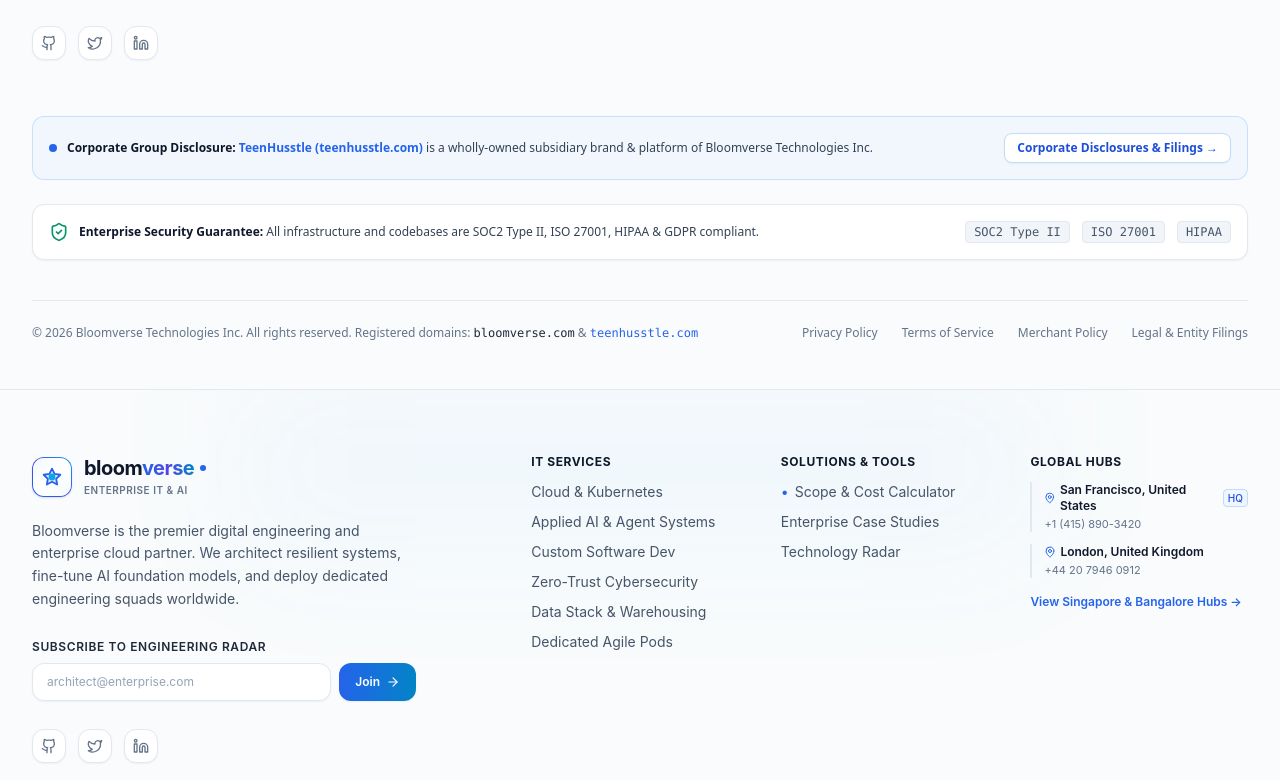
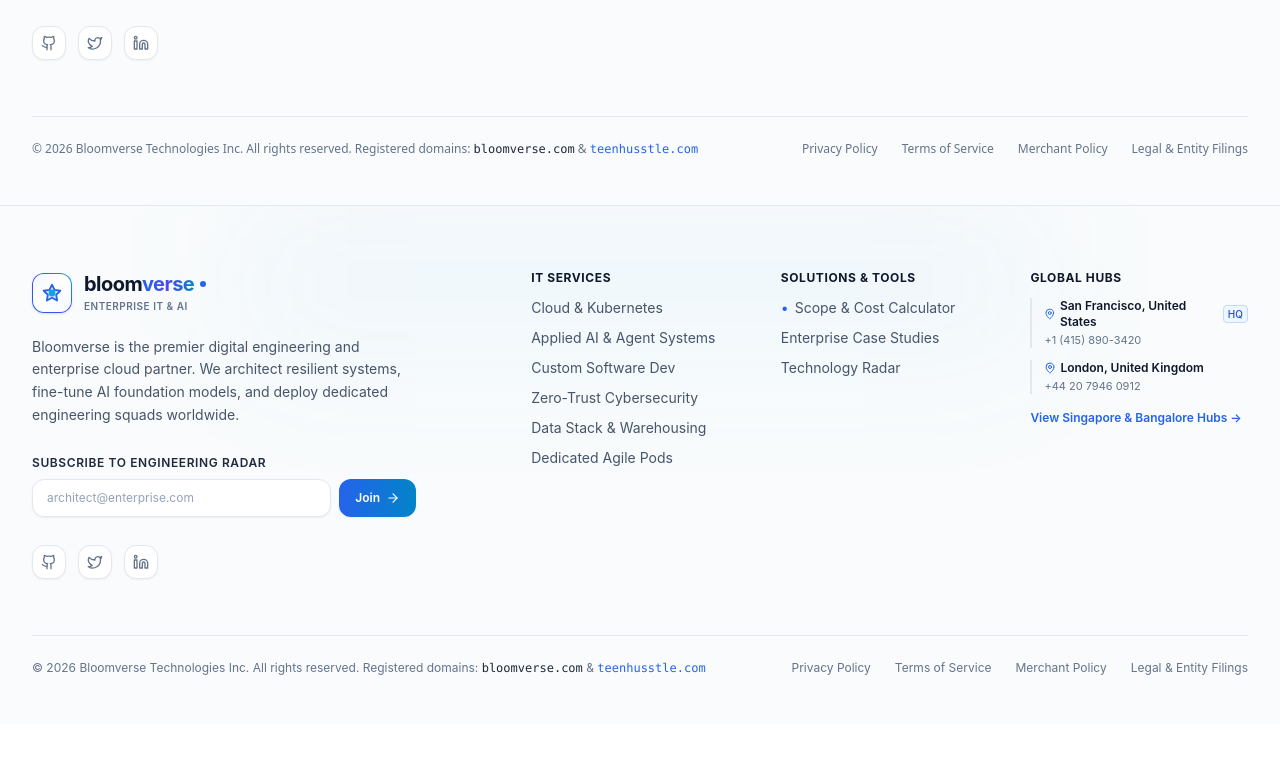
Before and after one commit to AshwetKini/bloomverse, a Next.js app: page /legal in a window 1280 px wide. Shown: the part 2200-2980 px from the top of the page. After the commit the page ends 2924 px from the top, so only its background shows below. Built offline with nearby package versions, Linux system fonts and the light colour scheme.

Commit message:
your message

```diff
--- a/components/layout/Footer.tsx
+++ b/components/layout/Footer.tsx
@@ -7,7 +7,6 @@ import { officeLocations } from '@/data/companyData';
 import {
   ArrowRight,
   CheckCircle2,
-  ShieldCheck,
   MapPin,
   Github,
   Twitter,
@@ -167,40 +166,6 @@ export const Footer: React.FC = () => {
         </div>
 
         {/* Subsidiary & Group Company Notice Banner */}
-        <div className="p-4 rounded-xl bg-blue-50/70 border border-blue-200/80 mb-6 flex flex-wrap items-center justify-between gap-4">
-          <div className="flex items-center gap-2.5 text-xs text-slate-700">
-            <span className="w-2 h-2 rounded-full bg-blue-600 animate-pulse shrink-0" />
-            <span>
-              <strong className="text-slate-900">Corporate Group Disclosure:</strong>{' '}
-              <a href="https://teenhusstle.com" target="_blank" rel="noopener noreferrer" className="text-blue-600 hover:underline font-semibold">
-                TeenHusstle (teenhusstle.com)
-              </a>{' '}
-              is a wholly-owned subsidiary brand & platform of Bloomverse Technologies Inc.
-            </span>
-          </div>
-          <Link
-            href="/legal"
-            className="text-xs text-blue-700 hover:text-blue-800 font-semibold bg-white border border-blue-200 px-3 py-1.5 rounded-lg hover:border-blue-300 transition-colors shadow-sm"
-          >
-            Corporate Disclosures & Filings &rarr;
-          </Link>
-        </div>
-
-        {/* Security & Compliance Banner */}
-        <div className="p-4 rounded-xl bg-white border border-slate-200 mb-10 flex flex-wrap items-center justify-between gap-4 shadow-sm">
-          <div className="flex items-center gap-2.5 text-xs text-slate-700">
-            <ShieldCheck className="w-5 h-5 text-emerald-600 shrink-0" />
-            <span>
-              <strong className="text-slate-900">Enterprise Security Guarantee:</strong> All infrastructure and codebases are SOC2 Type II, ISO 27001, HIPAA & GDPR compliant.
-            </span>
-          </div>
-          <div className="flex items-center gap-3 text-xs font-mono text-slate-600">
-            <span className="px-2 py-0.5 rounded bg-slate-100 border border-slate-200 font-medium">SOC2 Type II</span>
-            <span className="px-2 py-0.5 rounded bg-slate-100 border border-slate-200 font-medium">ISO 27001</span>
-            <span className="px-2 py-0.5 rounded bg-slate-100 border border-slate-200 font-medium">HIPAA</span>
-          </div>
-        </div>
-
         {/* Bottom Bar */}
         <div className="pt-6 border-t border-slate-200 flex flex-col sm:flex-row items-center justify-between gap-4 text-xs text-slate-500">
           <div>
```
